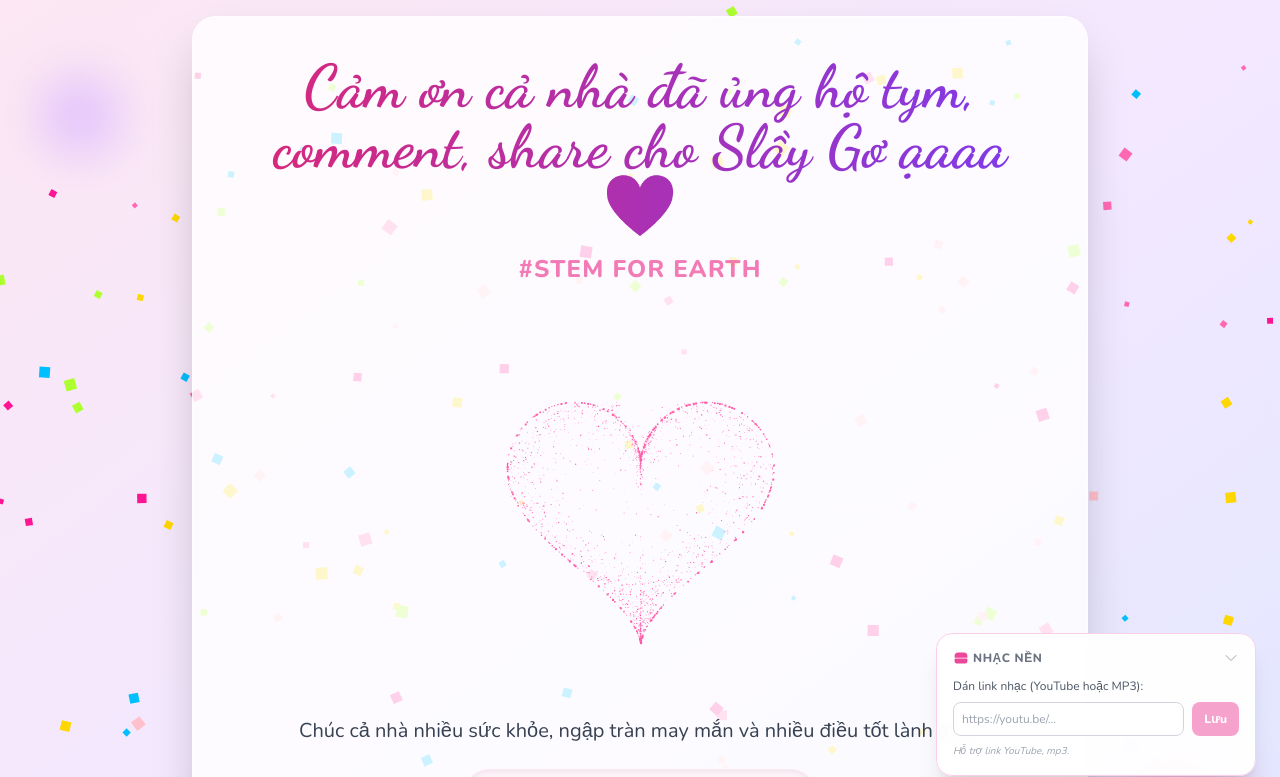
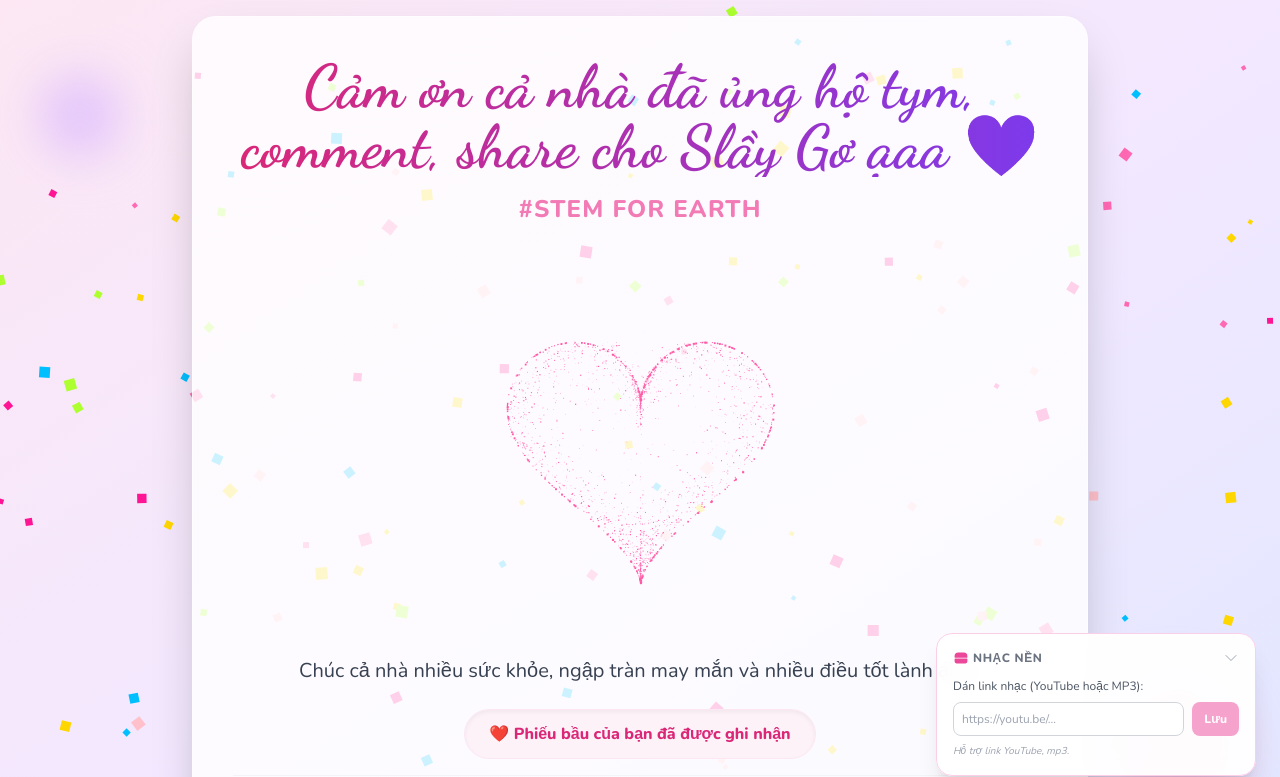
Before and after one commit to NanNan74/Nan74, a React (Vite) app: page / in a window 1280 px wide. Shown: the top 777 px of the page. Built offline with nearby package versions, Linux system fonts and the light colour scheme.

Commit message:
Update App.tsx

```diff
--- a/App.tsx
+++ b/App.tsx
@@ -26,7 +26,8 @@ function App() {
         <div className="bg-white/80 backdrop-blur-md shadow-2xl rounded-3xl p-6 md:p-10 max-w-4xl w-full text-center border border-white/50 relative overflow-hidden">
 
           <h1 className="font-script text-4xl md:text-5xl lg:text-6xl bg-gradient-to-r from-pink-600 to-violet-600 bg-clip-text text-transparent mb-4 leading-tight">
-            Cảm ơn cả nhà đã ủng hộ tym, comment, share cho Slầy Gơ ạaaa ❤️
+            Cảm ơn cả nhà đã ủng hộ tym, comment, share cho Slầy Gơ ạaa ❤️
+
           </h1>
 
           <p className="text-pink-500 font-bold text-xl md:text-2xl tracking-wider mb-2 animate-pulse">
```
